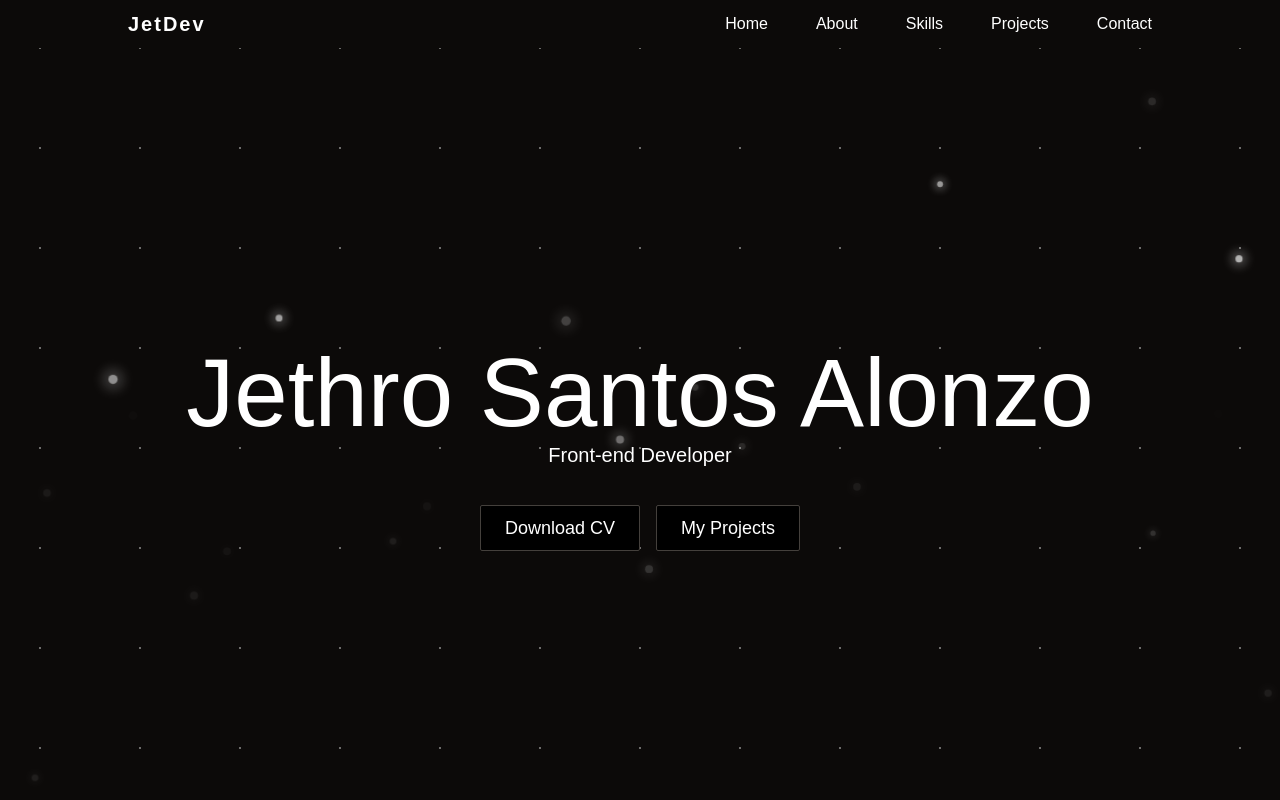
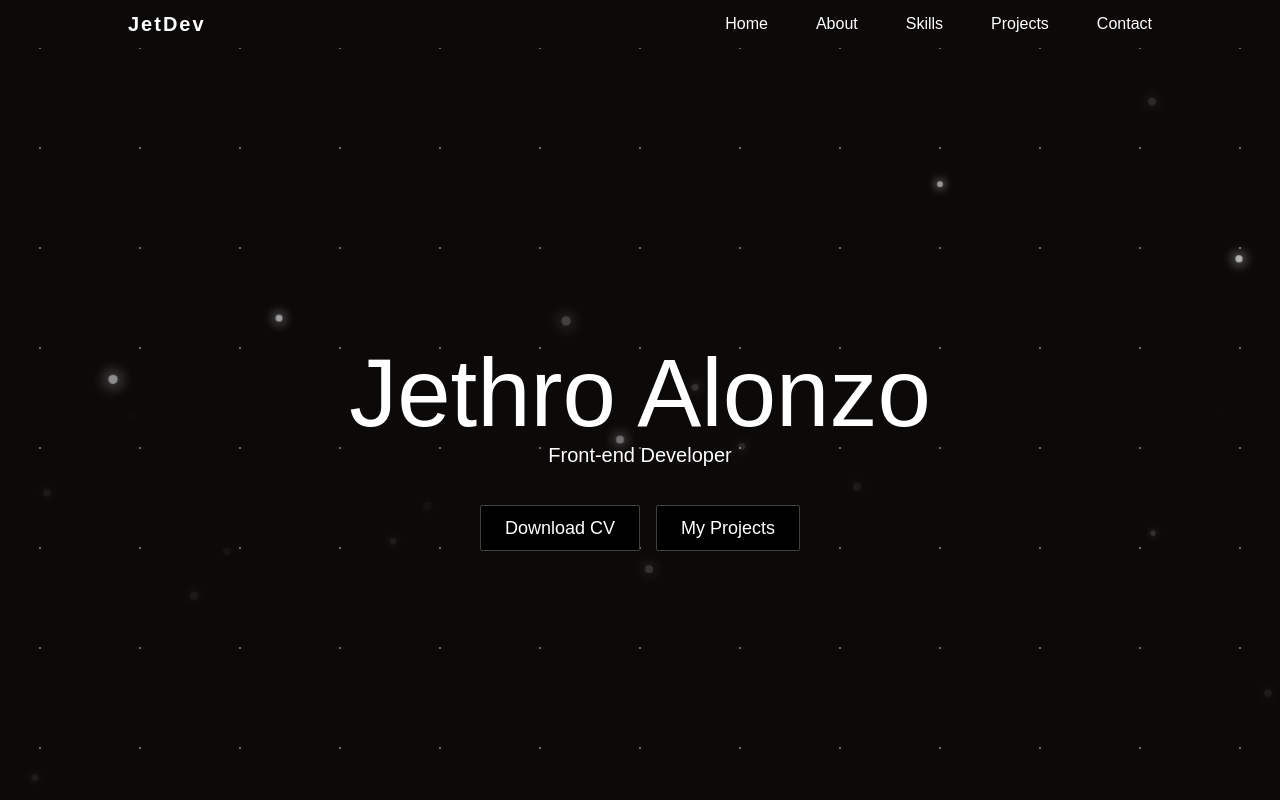
Before and after one commit to jetdev34/portfolio-v2-next, a Next.js app: page / in a window 1280 px wide. Shown: the top 800 px of the page. Built offline with nearby package versions, Linux system fonts and the light colour scheme.

Commit message:
remove middle name

```diff
--- a/app/(main)/Hero.tsx
+++ b/app/(main)/Hero.tsx
@@ -14,7 +14,7 @@ function Hero() {
         <div className="absolute inset-0 flex flex-col py-12 justify-center items-center z-10">
           <FadeUpAnimation delay={0}>
             <h1 className="text-white  text-4xl md:text-6xl lg:text-8xl text-center">
-              Jethro Santos Alonzo
+              Jethro Alonzo
             </h1>
           </FadeUpAnimation>
 
```
